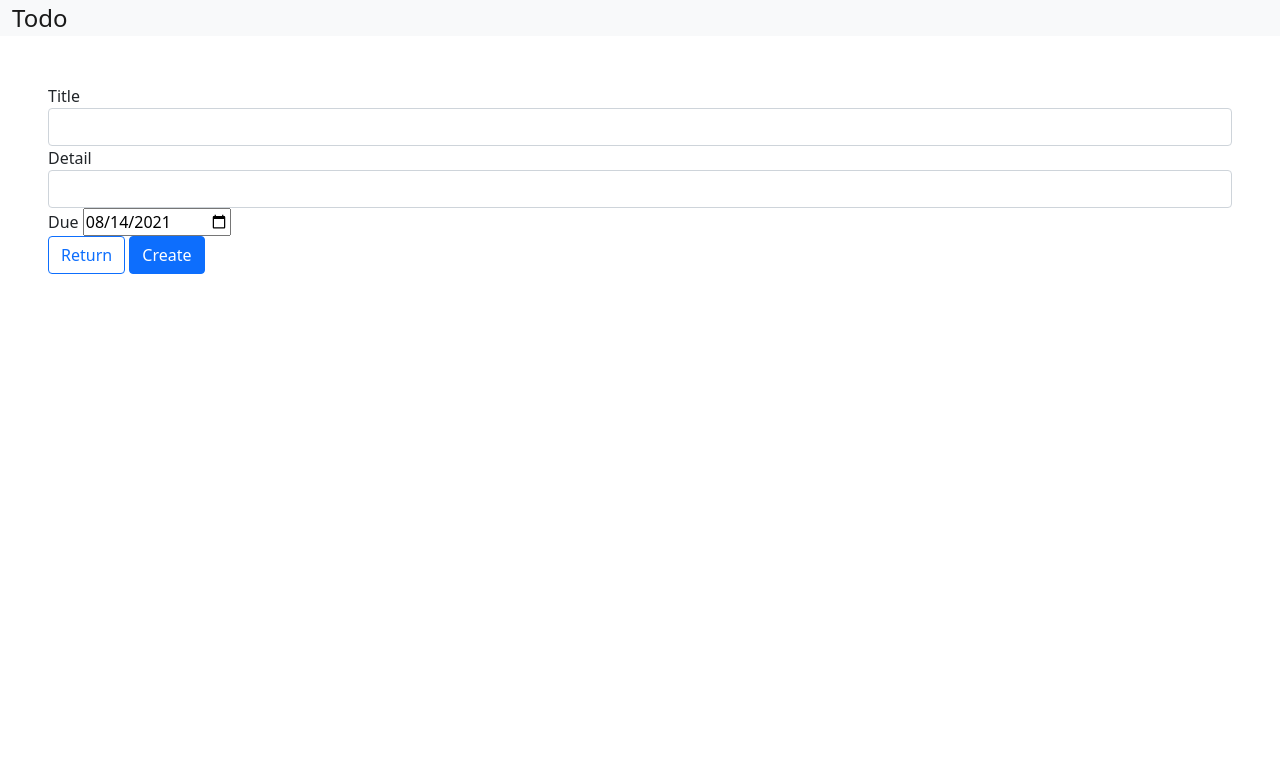
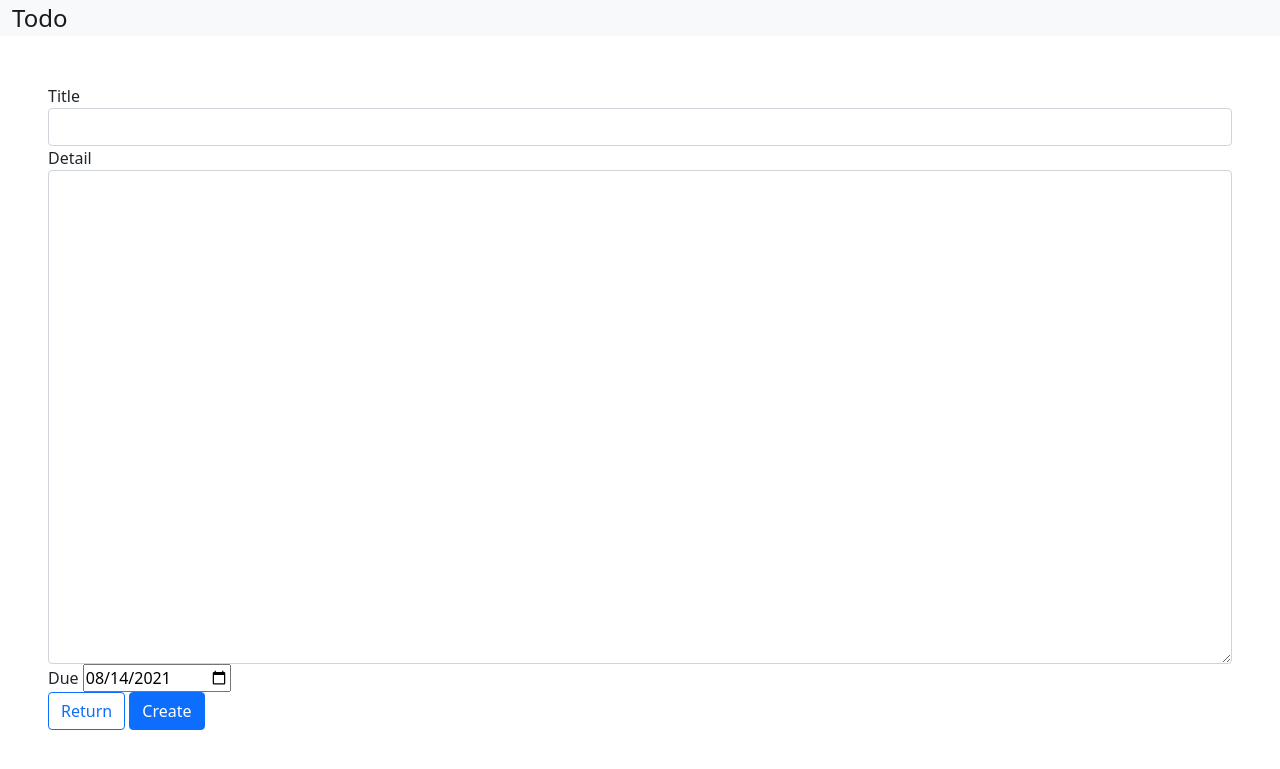
Before and after one commit to shinji8822/memo_v2, a Flask app: page /create in a window 1280 px wide. Shown: the top 769 px of the page. Run offline with Flask 2, Linux system fonts and the light colour scheme; the visitor is signed in with stand-in values (Sample User, id 1); some libraries are stand-ins or nearby versions.

Commit message:
202108142334

```diff
--- a/templates/create.html
+++ b/templates/create.html
@@ -33,7 +33,8 @@
   </div>
   <div class="form-group pd-3">
     <label for="detail">Detail</label>
-    <input type="detail"  class="form-control" name="detail">
+    <!--<input type="detail"  class="form-control" name="detail">-->
+    <textarea class="form-control" name="detail" cols="30" rows="20"></textarea>
   </div>
   <div class="form-group pd-3">
     <label for="due">Due</label>
```
Also changed, not shown: todo.db.
